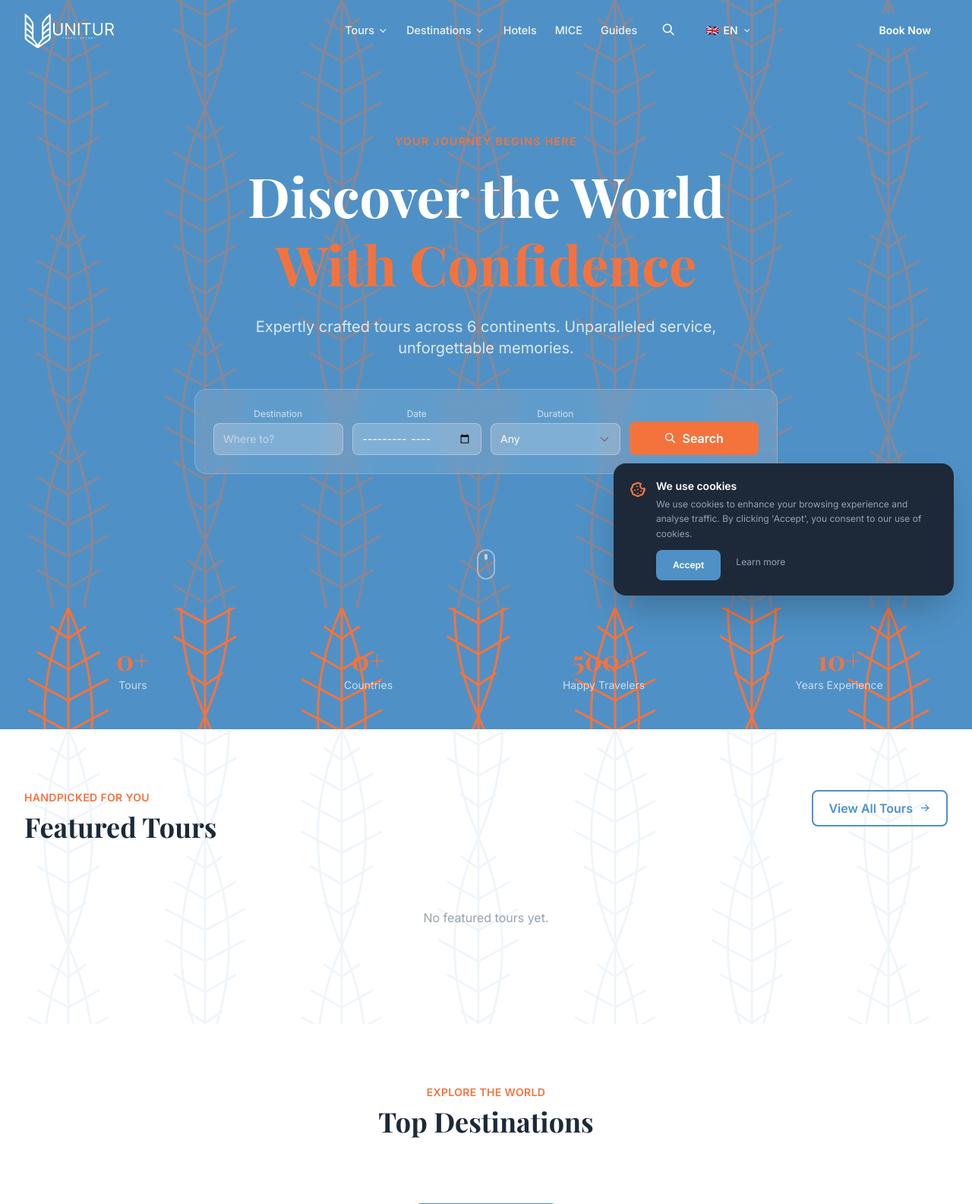
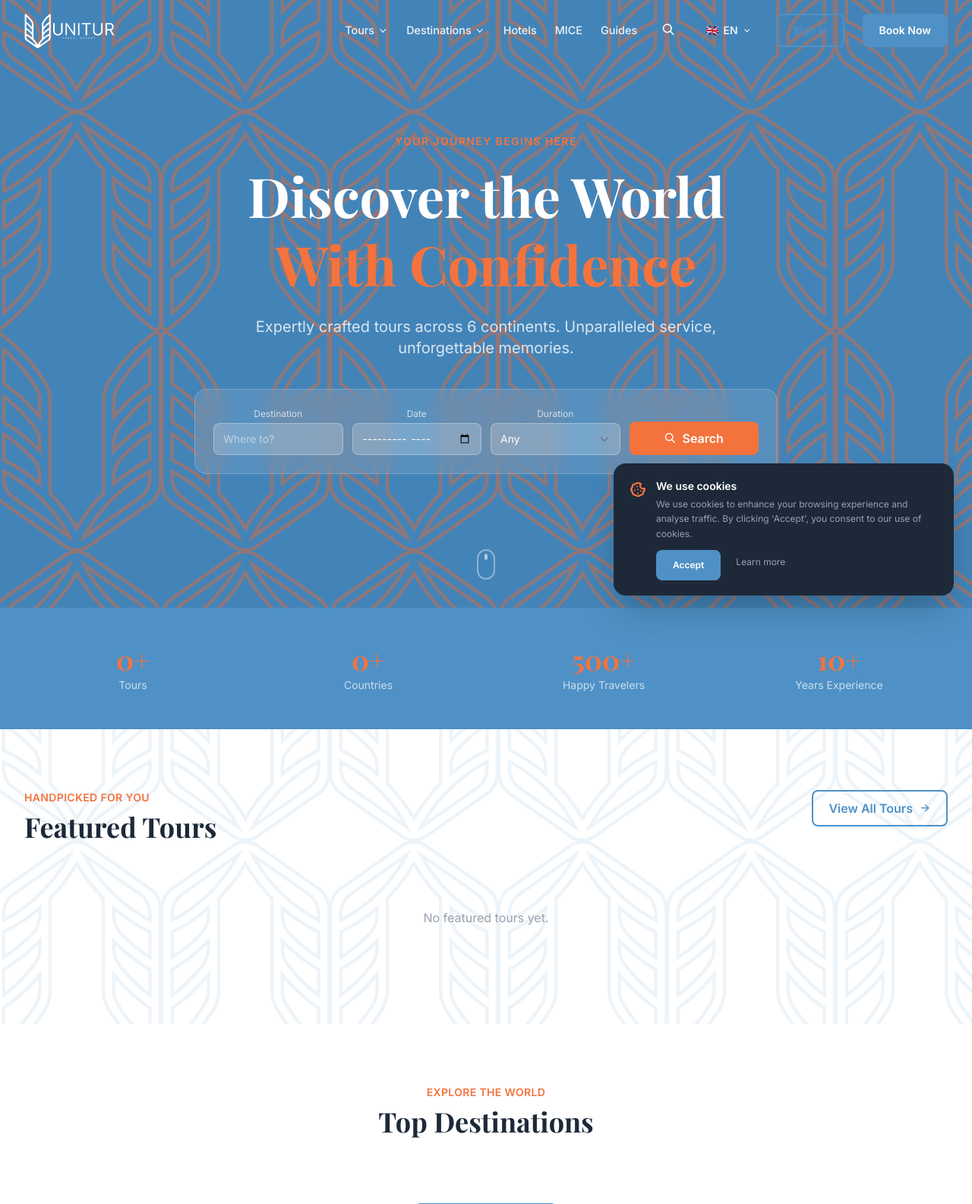
Before and after one commit to Burkhanovich/travel_pro, a Django app: page / in a window 1280 px wide. Shown: the top 1585 px of the page at 76% size. Run offline with Django 5.2, Linux system fonts and the light colour scheme; data that the repository does not hold is empty; parts of the project's set-up code (start-up, migrations or seed data) failed here and were passed over; some libraries are stand-ins or nearby versions; some web fonts are replaced.

Commit message:
Integrate official UNITUR brand pattern PNGs on home page
- Add the 4 approved seamless tiles (static/img/patterns/pattern-{a,b,c,d}*.png).
- New pattern.css uses them as-is (.bg-pattern-a/b/c/d + -subtle); legacy
  SVG-mask classes kept temporarily for not-yet-migrated pages.
- Add brand.* colour namespace (matches primary/secondary); Tailwind rebuilt.
- Home per official mapping: hero=C (full, blue tint overlay for legibility),
  Featured Tours=B subtle, Reviews=A subtle, CTA=D (white button), Destinations/
  Hotels/Guides=clean white, stats=solid blue. Why-Choose-Us left dark for now.

Co-Authored-By: Claude Opus 4.8 <noreply@anthropic.com>

```diff
--- a/static/css/pattern.css
+++ b/static/css/pattern.css
@@ -1,47 +1,63 @@
 /* =============================================================================
-   Travel Pro / Unitur — brand feather pattern background system
-   -----------------------------------------------------------------------------
-   ONE tileable SVG (static/img/pattern.svg) recoloured entirely from CSS.
-
-   NOTE: an external SVG loaded with `background-image:url()` cannot pick up the
-   element's `color` (currentColor only resolves for inline SVG). To honour the
-   intent — one SVG, CSS-driven colours, four variants — the tile is applied as a
-   MASK on a ::before layer, and the line colour is the layer's background-color.
-   This also keeps the pattern independent of the text, so body copy stays the
-   normal ink colour and remains fully readable.
+   UNITUR — brand pattern background system
+   Official approved tiles (static/img/patterns/pattern-*.png, 222×578, seamless)
+   used AS-IS via background-image. Do not recreate or modify the tiles.
    ============================================================================= */
 
+/* ── Full-strength variants (bold banners: hero, footer, CTA) ─────────────── */
+.bg-pattern-a { background: #FFFFFF url("/static/img/patterns/pattern-a-white-orange.png") repeat; }
+.bg-pattern-b { background: #FFFFFF url("/static/img/patterns/pattern-b-white-blue.png")  repeat; }
+.bg-pattern-c { background: #4F91C6 url("/static/img/patterns/pattern-c-blue-orange.png") repeat; }
+.bg-pattern-d { background: #F4733D url("/static/img/patterns/pattern-d-orange-blue.png") repeat; }
+.bg-pattern-a, .bg-pattern-b, .bg-pattern-c, .bg-pattern-d {
+  background-size: 222px 578px;          /* native size — sharp, never stretched */
+}
+
+/* ── Subtle variants (sections that contain body text) ────────────────────── */
+.bg-pattern-a-subtle, .bg-pattern-b-subtle {
+  position: relative;
+  background-color: #FFFFFF;
+}
+.bg-pattern-a-subtle::before, .bg-pattern-b-subtle::before {
+  content: ""; position: absolute; inset: 0;
+  background-repeat: repeat;
+  background-size: 222px 578px;
+  opacity: 0.10;
+  pointer-events: none;
+  z-index: 0;
+}
+.bg-pattern-a-subtle::before { background-image: url("/static/img/patterns/pattern-a-white-orange.png"); }
+.bg-pattern-b-subtle::before { background-image: url("/static/img/patterns/pattern-b-white-blue.png"); }
+.bg-pattern-a-subtle > *, .bg-pattern-b-subtle > * { position: relative; z-index: 1; }
+
+/* ── Mobile: smaller tiles ────────────────────────────────────────────────── */
+@media (max-width: 768px) {
+  .bg-pattern-a, .bg-pattern-b, .bg-pattern-c, .bg-pattern-d { background-size: 148px 385px; }
+  .bg-pattern-a-subtle::before, .bg-pattern-b-subtle::before { background-size: 148px 385px; }
+}
+
+/* =============================================================================
+   LEGACY SVG-mask pattern (.bg-pattern--*) — still used by pages not yet
+   migrated to the official PNG tiles. Will be removed once every page is on
+   the bg-pattern-a/b/c/d system.
+   ============================================================================= */
 .bg-pattern { position: relative; isolation: isolate; }
-
 .bg-pattern::before {
-  content: "";
-  position: absolute;
-  inset: 0;
-  z-index: -1;                       /* behind content, above the section bg */
-  pointer-events: none;
-  background-color: var(--pattern-ink, #4F91C6);   /* = the line colour */
+  content: ""; position: absolute; inset: 0; z-index: -1; pointer-events: none;
+  background-color: var(--pattern-ink, #4F91C6);
   -webkit-mask: url("/static/img/pattern.svg") left top / 360px auto repeat;
           mask: url("/static/img/pattern.svg") left top / 360px auto repeat;
   opacity: var(--pattern-opacity, 1);
 }
-
-/* ── Colour variants ──────────────────────────────────────────────────────── */
-.bg-pattern--a { background-color: #FFFFFF; --pattern-ink: #F4733D; } /* white  + orange */
-.bg-pattern--b { background-color: #FFFFFF; --pattern-ink: #4F91C6; } /* white  + blue   */
-.bg-pattern--c { background-color: #4F91C6; --pattern-ink: #F4733D; } /* blue   + orange */
-.bg-pattern--d { background-color: #F4733D; --pattern-ink: #4F91C6; } /* orange + blue   */
-
-/* ── Strength (opacity of the pattern only; never touches text) ────────────── */
-.bg-pattern--full  { --pattern-opacity: 1;    }  /* bold banners            */
-.bg-pattern--medium{ --pattern-opacity: 0.35; }  /* softened hero / footer   */
-.bg-pattern--10    { --pattern-opacity: 0.10; }
-.bg-pattern--soft  { --pattern-opacity: 0.08; }  /* content sections            */
-.bg-pattern--faint { --pattern-opacity: 0.06; }  /* behind long body copy       */
-
-/* ── Mobile: smaller tile, never stretched ────────────────────────────────── */
+.bg-pattern--a { background-color: #FFFFFF; --pattern-ink: #F4733D; }
+.bg-pattern--b { background-color: #FFFFFF; --pattern-ink: #4F91C6; }
+.bg-pattern--c { background-color: #4F91C6; --pattern-ink: #F4733D; }
+.bg-pattern--d { background-color: #F4733D; --pattern-ink: #4F91C6; }
+.bg-pattern--full   { --pattern-opacity: 1;    }
+.bg-pattern--medium { --pattern-opacity: 0.35; }
+.bg-pattern--10     { --pattern-opacity: 0.10; }
+.bg-pattern--soft   { --pattern-opacity: 0.08; }
+.bg-pattern--faint  { --pattern-opacity: 0.06; }
 @media (max-width: 640px) {
-  .bg-pattern::before {
-    -webkit-mask-size: 240px auto;
-            mask-size: 240px auto;
-  }
+  .bg-pattern::before { -webkit-mask-size: 240px auto; mask-size: 240px auto; }
 }
--- a/templates/home.html
+++ b/templates/home.html
@@ -5,8 +5,10 @@
 
 {% block content %}
 
-{# ── Hero — brand pattern Variant C (blue bg, orange feathers), full ── #}
-<section class="relative min-h-screen flex items-center justify-center overflow-hidden bg-pattern bg-pattern--c bg-pattern--medium">
+{# ── Hero — official Variant C (blue bg, orange feathers), full ── #}
+<section class="relative min-h-screen flex items-center justify-center overflow-hidden bg-pattern-c">
+  {# legibility overlay (blue tint) over the full-strength pattern #}
+  <div class="absolute inset-0" style="background:rgba(59,122,173,0.55)"></div>
   <div class="relative z-10 max-w-7xl mx-auto px-4 sm:px-6 lg:px-8 py-32 text-center">
     <p class="text-secondary font-semibold tracking-widest uppercase text-sm mb-4 animate-fade-in">{% trans "Your Journey Begins Here" %}</p>
     <h1 class="text-white font-serif text-5xl md:text-6xl lg:text-7xl font-bold leading-tight mb-6">
@@ -55,7 +57,7 @@
 </section>
 
 {# ── Stats ─────────────────────────────────────────────────── #}
-<section class="py-12 bg-pattern bg-pattern--c bg-pattern--full">
+<section class="py-12 bg-primary">
   <div class="max-w-7xl mx-auto px-4 sm:px-6 lg:px-8">
     <div class="grid grid-cols-2 md:grid-cols-4 gap-6 text-center text-white">
       {% with stats=stats %}
@@ -81,7 +83,7 @@
 </section>
 
 {# ── Featured Tours ────────────────────────────────────────── #}
-<section class="py-20 bg-pattern bg-pattern--b bg-pattern--soft">
+<section class="py-20 bg-pattern-b-subtle">
   <div class="max-w-7xl mx-auto px-4 sm:px-6 lg:px-8">
     <div class="flex flex-col md:flex-row md:items-end justify-between mb-10 gap-4">
       <div>
@@ -166,7 +168,7 @@
 
 {# ── Featured Hotels ───────────────────────────────────────── #}
 {% if featured_hotels %}
-<section class="py-20 bg-pattern bg-pattern--b bg-pattern--soft">
+<section class="py-20 bg-white">
   <div class="max-w-7xl mx-auto px-4 sm:px-6 lg:px-8">
     <div class="flex flex-col md:flex-row md:items-end justify-between mb-10 gap-4">
       <div>
@@ -186,7 +188,7 @@
 
 {# ── Testimonials ──────────────────────────────────────────── #}
 {% if testimonials %}
-<section class="py-20 bg-white">
+<section class="py-20 bg-pattern-a-subtle">
   <div class="max-w-7xl mx-auto px-4 sm:px-6 lg:px-8">
     <div class="text-center mb-12">
       <p class="text-secondary font-semibold text-sm uppercase tracking-wide mb-2">{% trans "What Travelers Say" %}</p>
@@ -206,7 +208,7 @@
 
 {# ── Latest Articles ───────────────────────────────────────── #}
 {% if latest_articles %}
-<section class="py-20 bg-pattern bg-pattern--b bg-pattern--soft">
+<section class="py-20 bg-white">
   <div class="max-w-7xl mx-auto px-4 sm:px-6 lg:px-8">
     <div class="flex flex-col md:flex-row md:items-end justify-between mb-10 gap-4">
       <div>
@@ -224,16 +226,16 @@
 </section>
 {% endif %}
 
-{# ── CTA Banner — Variant C full ──────────────────────────── #}
-<section class="py-20 text-white text-center bg-pattern bg-pattern--c bg-pattern--full">
+{# ── CTA Banner — Variant D full (orange accent) ──────────── #}
+<section class="py-20 text-white text-center bg-pattern-d">
   <div class="max-w-3xl mx-auto px-4">
     <h2 class="text-4xl font-serif font-bold mb-4">{% trans "Ready for Your Next Adventure?" %}</h2>
     <p class="text-white/80 text-lg mb-8">{% trans "Get a personalised itinerary from our travel experts — completely free." %}</p>
     <div class="flex flex-col sm:flex-row gap-4 justify-center">
-      <a href="{% url 'bookings:inquiry' %}" class="bg-secondary hover:bg-secondary-dark text-white font-semibold px-8 py-4 rounded-lg transition text-lg">
+      <a href="{% url 'bookings:inquiry' %}" class="bg-white hover:bg-white/90 text-secondary font-semibold px-8 py-4 rounded-lg transition text-lg">
         {% trans "Plan My Trip" %}
       </a>
-      <a href="{% url 'tours:list' %}" class="bg-white/10 hover:bg-white/20 text-white font-semibold px-8 py-4 rounded-lg transition border border-white/30 text-lg">
+      <a href="{% url 'tours:list' %}" class="bg-white/15 hover:bg-white/25 text-white font-semibold px-8 py-4 rounded-lg transition border border-white/50 text-lg">
         {% trans "Browse Tours" %}
       </a>
     </div>
```
Also changed, not shown: static/css/src/input.css (+8 -0 lines), tailwind.config.js (+9 -0 lines), static/css/tailwind.css, static/img/patterns/pattern-a-white-orange.png (added), static/img/patterns/pattern-a-white-orange@2x.png (added), static/img/patterns/pattern-b-white-blue.png (added), static/img/patterns/pattern-b-white-blue@2x.png (added), static/img/patterns/pattern-c-blue-orange.png (added), static/img/patterns/pattern-c-blue-orange@2x.png (added), static/img/patterns/pattern-d-orange-blue.png (added), static/img/patterns/pattern-d-orange-blue@2x.png (added).
